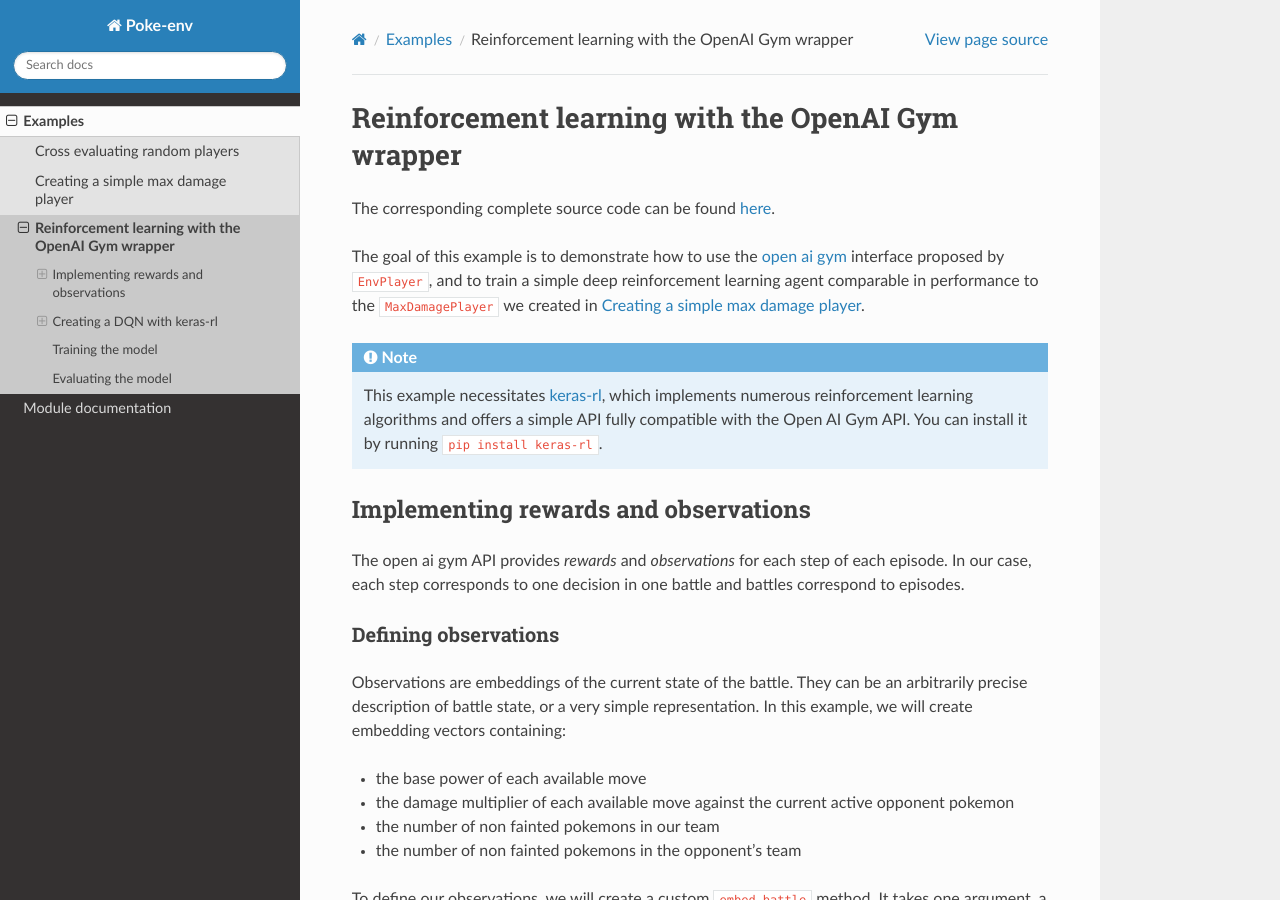
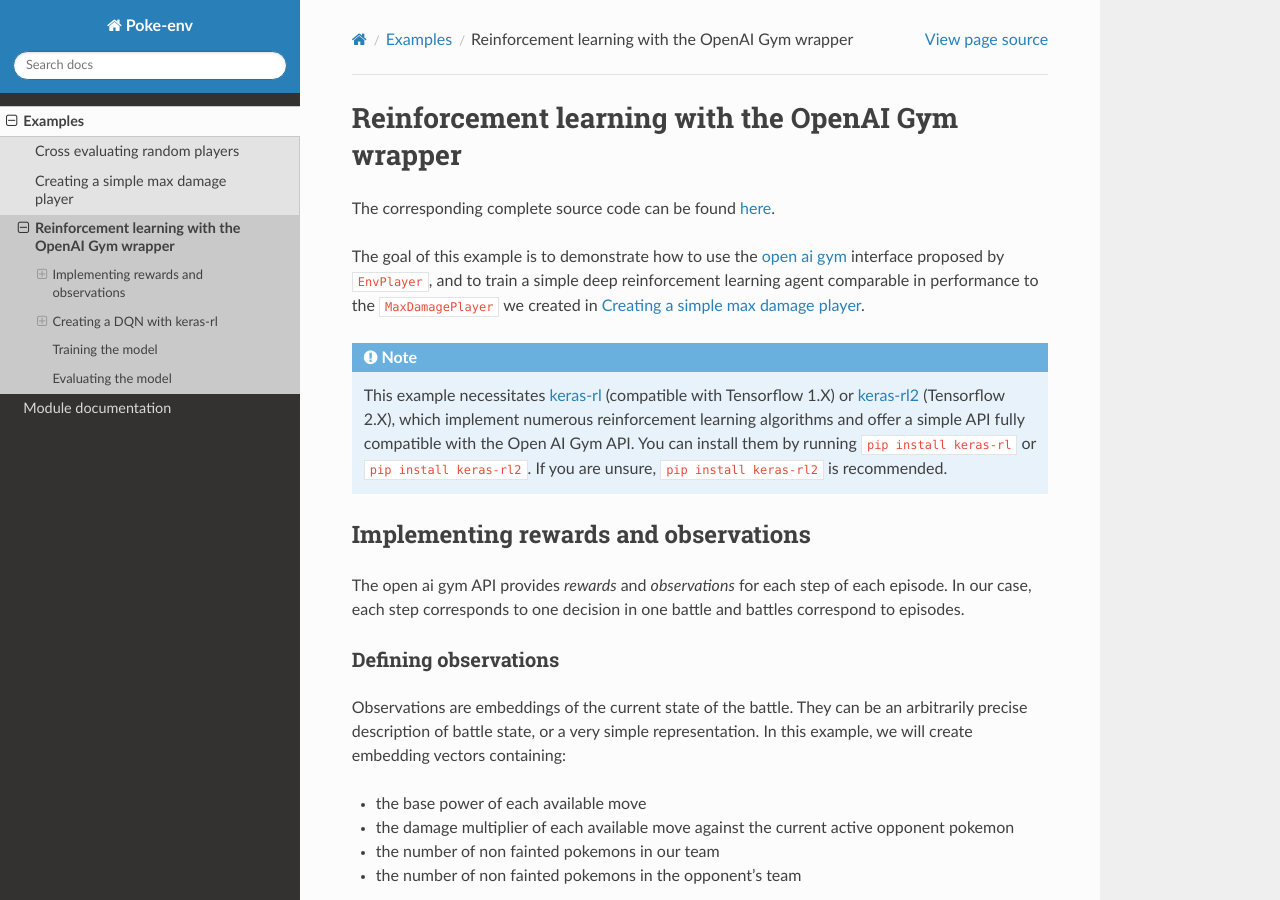
Before and after one commit to hsahovic/poke-env, a Sphinx documentation site: the page built from docs/source/rl_with_open_ai_gym_wrapper.rst, in a window 1280 px wide and 900 px high. Built offline with Sphinx 7.4.7 and the Read the Docs theme 2.0.0, drawn with Linux system fonts in a browser that asks for light colours; some of the changed text lies outside the part shown.

Commit message:
Add mention of keras-rl2 in rl documentation example
Also fix a typo in the same document

```diff
--- a/docs/source/rl_with_open_ai_gym_wrapper.rst
+++ b/docs/source/rl_with_open_ai_gym_wrapper.rst
@@ -7,7 +7,7 @@
 
 The goal of this example is to demonstrate how to use the `open ai gym <https://gym.openai.com/>`__ interface proposed by ``EnvPlayer``, and to train a simple deep reinforcement learning agent comparable in performance to the ``MaxDamagePlayer`` we created in :ref:`max_damage_player`.
 
-.. note:: This example necessitates `keras-rl <https://github.com/keras-rl/keras-rl>`__, which implements numerous reinforcement learning algorithms and offers a simple API fully compatible with the Open AI Gym API. You can install it by running ``pip install keras-rl``.
+.. note:: This example necessitates `keras-rl <https://github.com/keras-rl/keras-rl>`__ (compatible with Tensorflow 1.X) or `keras-rl2 <https://github.com/wau/keras-rl2>`__ (Tensorflow 2.X), which implement numerous reinforcement learning algorithms and offer a simple API fully compatible with the Open AI Gym API. You can install them by running ``pip install keras-rl`` or ``pip install keras-rl2``. If you are unsure, ``pip install keras-rl2`` is recommended.
 
 Implementing rewards and observations
 *************************************
```
Also changed, not shown: other parts of docs/source/rl_with_open_ai_gym_wrapper.rst (+1 -1 lines).
